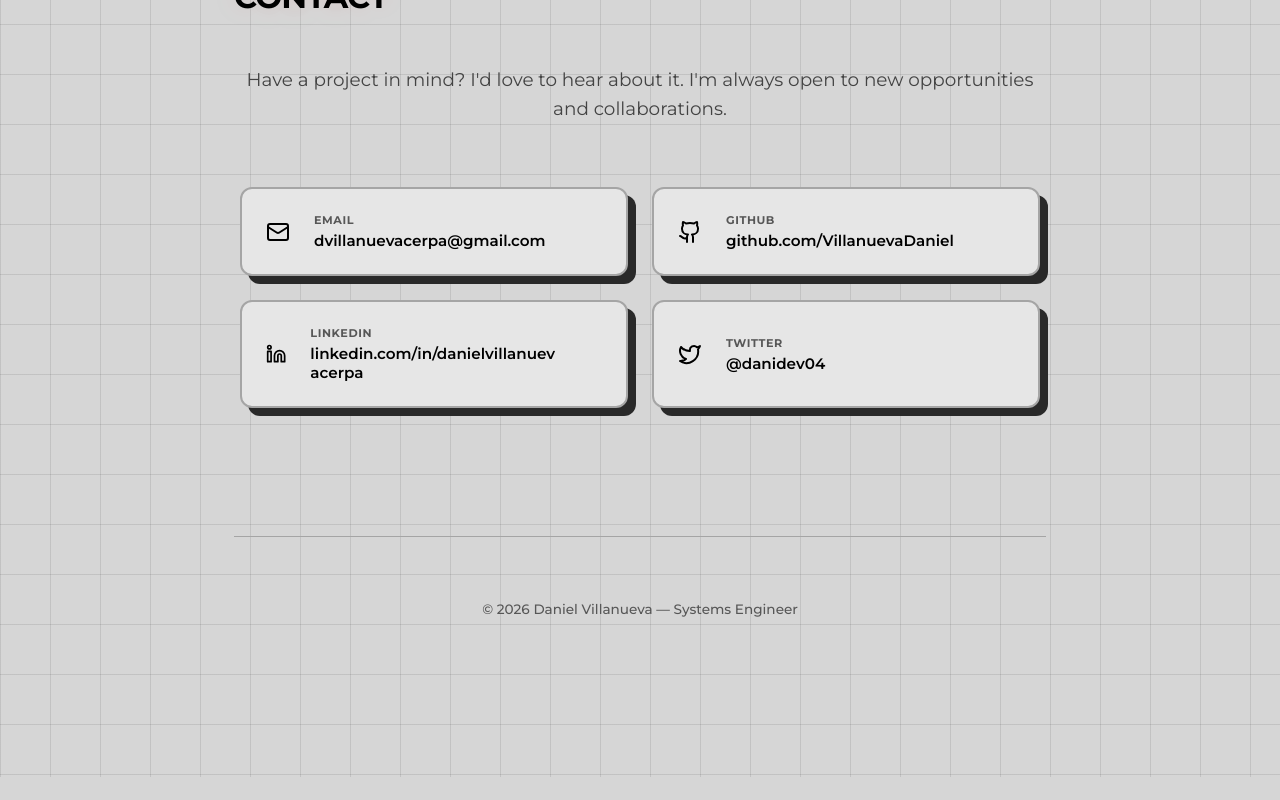
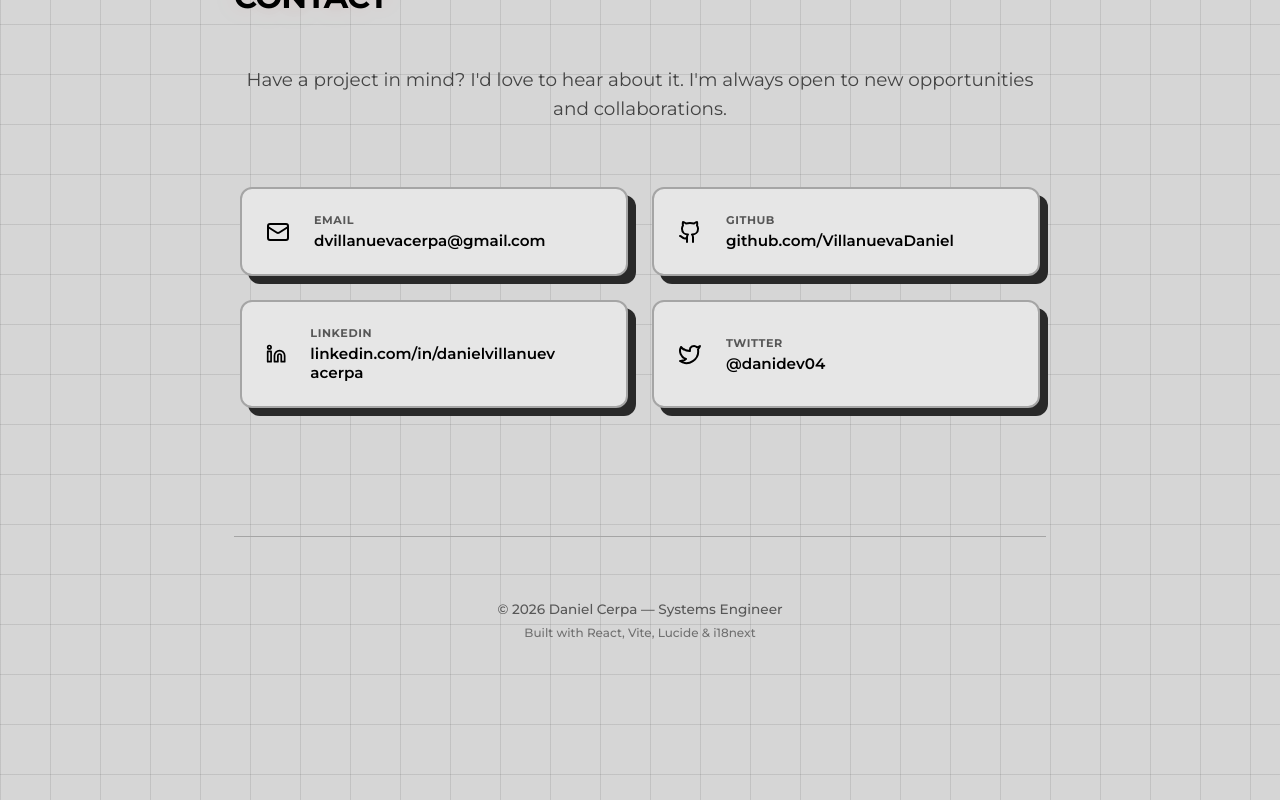
Before and after one commit to danielcerpa/Portfolio, a React (Vite) app: page / in a window 1280 px wide. Shown: the part 2126-2926 px from the top of the page. Before the commit the page ends 2903 px from the top, so only its background shows below. Built offline with nearby package versions, Linux system fonts and the light colour scheme.

Commit message:
tech footer

```diff
--- a/src/components/Contact.css
+++ b/src/components/Contact.css
@@ -129,6 +129,12 @@
   margin: 0;
 }
 
+.minimal-footer .tech-credits {
+  margin-top: 0.5rem;
+  font-size: 0.75rem;
+  opacity: 0.8;
+}
+
 @media (max-width: 768px) {
   .contact-section-wrapper {
     padding: 4rem 0;
--- a/src/components/Contact.jsx
+++ b/src/components/Contact.jsx
@@ -65,6 +65,7 @@ function Contact() {
 
       <div className="minimal-footer">
         <p>{t('contact.footer', { year: new Date().getFullYear(), role: t('contact.role') })}</p>
+        <p className="tech-credits">{t('contact.built_with')}</p>
       </div>
     </div>
   );
--- a/src/locales/en.json
+++ b/src/locales/en.json
@@ -38,8 +38,9 @@
   "contact": {
     "title": "Contact",
     "description": "Have a project in mind? I'd love to hear about it. I'm always open to new opportunities and collaborations.",
-    "footer": "© {{year}} Daniel Villanueva — {{role}}",
-    "role": "Systems Engineer"
+    "footer": "© {{year}} Daniel Cerpa — {{role}}",
+    "role": "Systems Engineer",
+    "built_with": "Built with React, Vite, Lucide & i18next"
   },
   "nav": {
     "home": "Home",
--- a/src/locales/es.json
+++ b/src/locales/es.json
@@ -38,8 +38,9 @@
   "contact": {
     "title": "Contacto",
     "description": "¿Tienes un proyecto en mente? Me encantaría escuchar sobre él. Siempre estoy abierto a nuevas oportunidades y colaboraciones.",
-    "footer": "© {{year}} Daniel Villanueva — {{role}}",
-    "role": "Ingeniero de Sistemas"
+    "footer": "© {{year}} Daniel Cerpa — {{role}}",
+    "role": "Ingeniero de Sistemas",
+    "built_with": "Construido con React, Vite, Lucide e i18next"
   },
   "nav": {
     "home": "Inicio",
```
